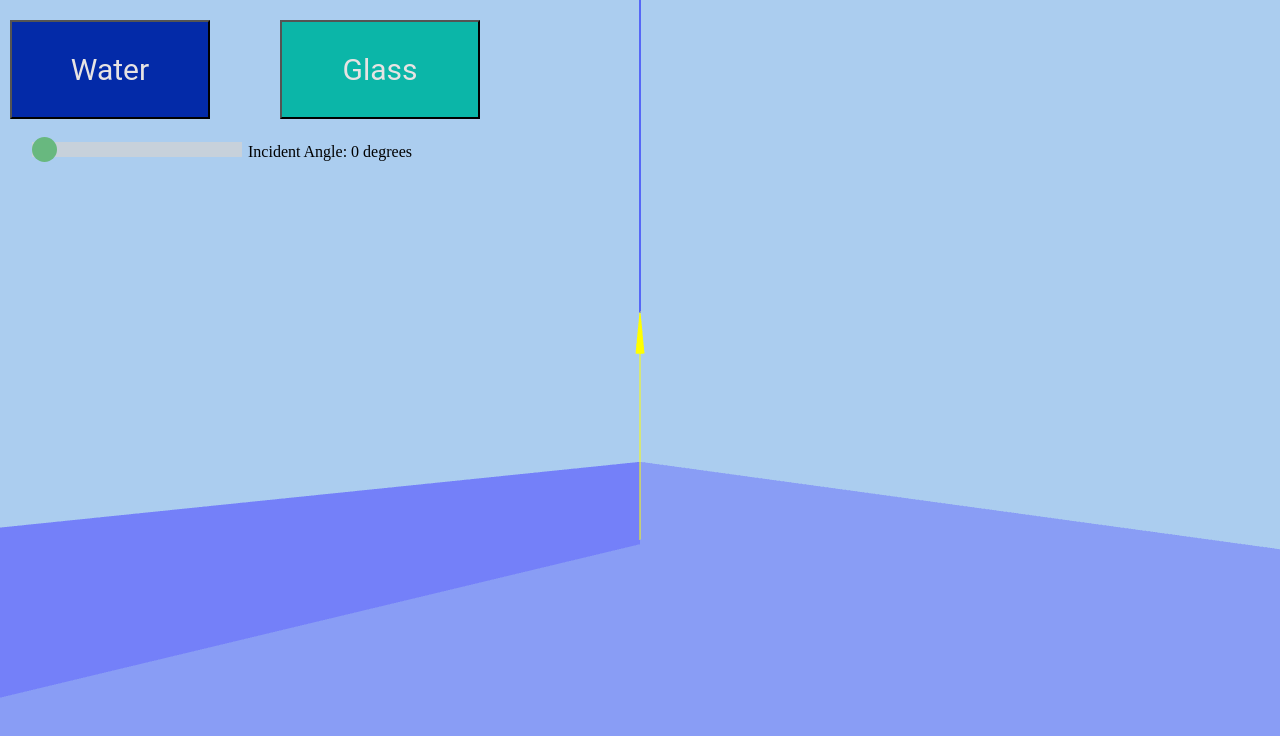
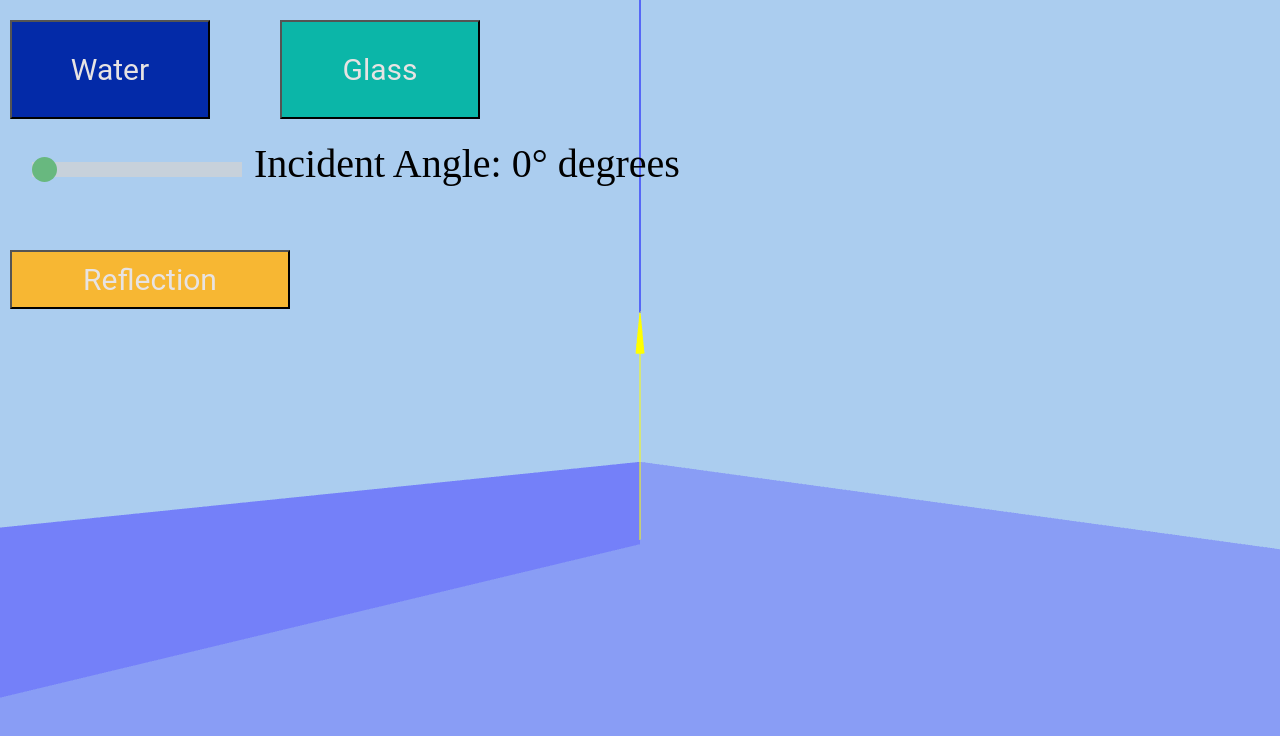
Before and after one commit to daniel-p741/Wave-Reflection-Refraction, a plain HTML site: page index.html in a window 1280 px wide. Drawn offline with nearby package versions, Linux system fonts and the light colour scheme.

Commit message:
Added reflection button

```diff
--- a/index.html
+++ b/index.html
@@ -20,6 +20,8 @@
 
     <button id="glassbutton">Glass</button>
 
+    <button id="reflectionbutton">Reflection</button>
+
     <div class="slider-container">
         <input type="range" min="0" max="80" value="0" class="slider" id="incidentAngle">
         <label for="incidentAngle">Incident Angle: <span id="angleValue">0</span> degrees</label>
--- a/style.css
+++ b/style.css
@@ -41,6 +41,21 @@ html {
     font-family: 'Roboto', sans-serif;
 }
 
+#reflectionbutton {
+    position: absolute;
+    top: 250px;
+    /* Start at 10px from the top */
+    left: 10px;
+    width: 280px;
+    padding: 10px;
+    font-size: 30px;
+    z-index: 1;
+    background-color: #f7b733;
+    color: rgb(231, 227, 227);
+    cursor: pointer;
+    font-family: 'Roboto', sans-serif;
+}
+
 /* Slider styles */
 .slider-container {
     margin: 20px;
@@ -48,6 +63,7 @@ html {
     top: 120px;
     left: 10px;
     z-index: 10;
+    font-size: 40px;
 
 }
 
--- a/wave_reflection_refraction.js
+++ b/wave_reflection_refraction.js
@@ -1,5 +1,7 @@
 window.onload = function () {
     const container = document.querySelector('#canvas-container');
+
+    let reflectionFlag = true;
 
     let clock = new THREE.Clock();
 
@@ -97,6 +99,21 @@ window.onload = function () {
 
     initial_light.cone.material.opacity = 0;
 
+    if (reflectionFlag) {
+        reflectedLight();
+    }
+
+    document.getElementById("reflectionbutton").addEventListener("click", reflectedLight);
+
+
+
+
+    function reflectedLight() {
+
+        slider.value = 0;
+        angleValue.textContent = '0°';
+        initial_light.rotation.set(0, 0, 0);
+        reflected_light.rotation.set(0, 0, 0);
 
 
         slider.oninput = function () {
@@ -128,6 +145,7 @@ window.onload = function () {
 
             reflected_light.cone.material.opacity = 1;
         };
+    };
 
 
 
```
Lines whose indentation alone changed are shown as unchanged.
